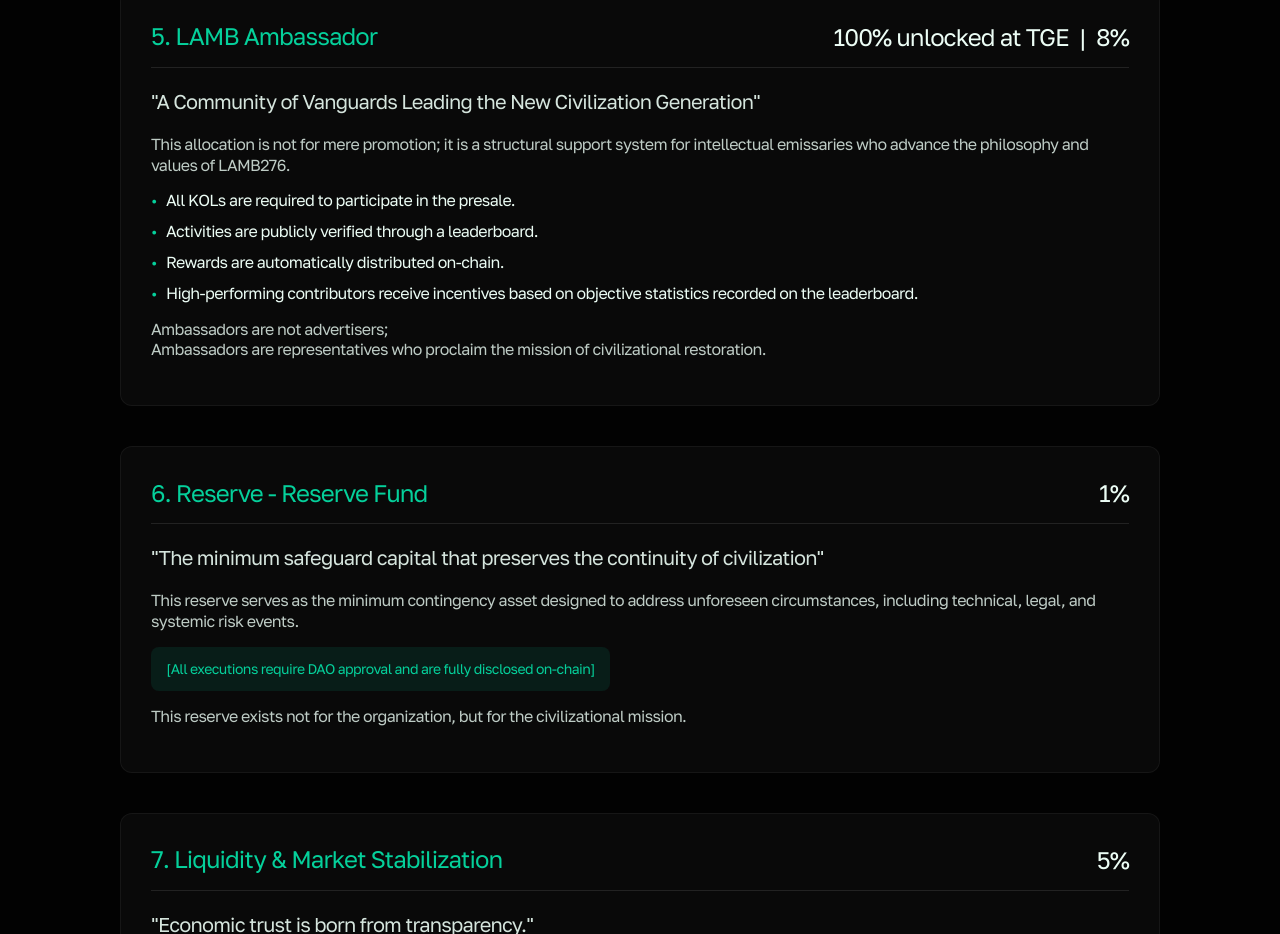
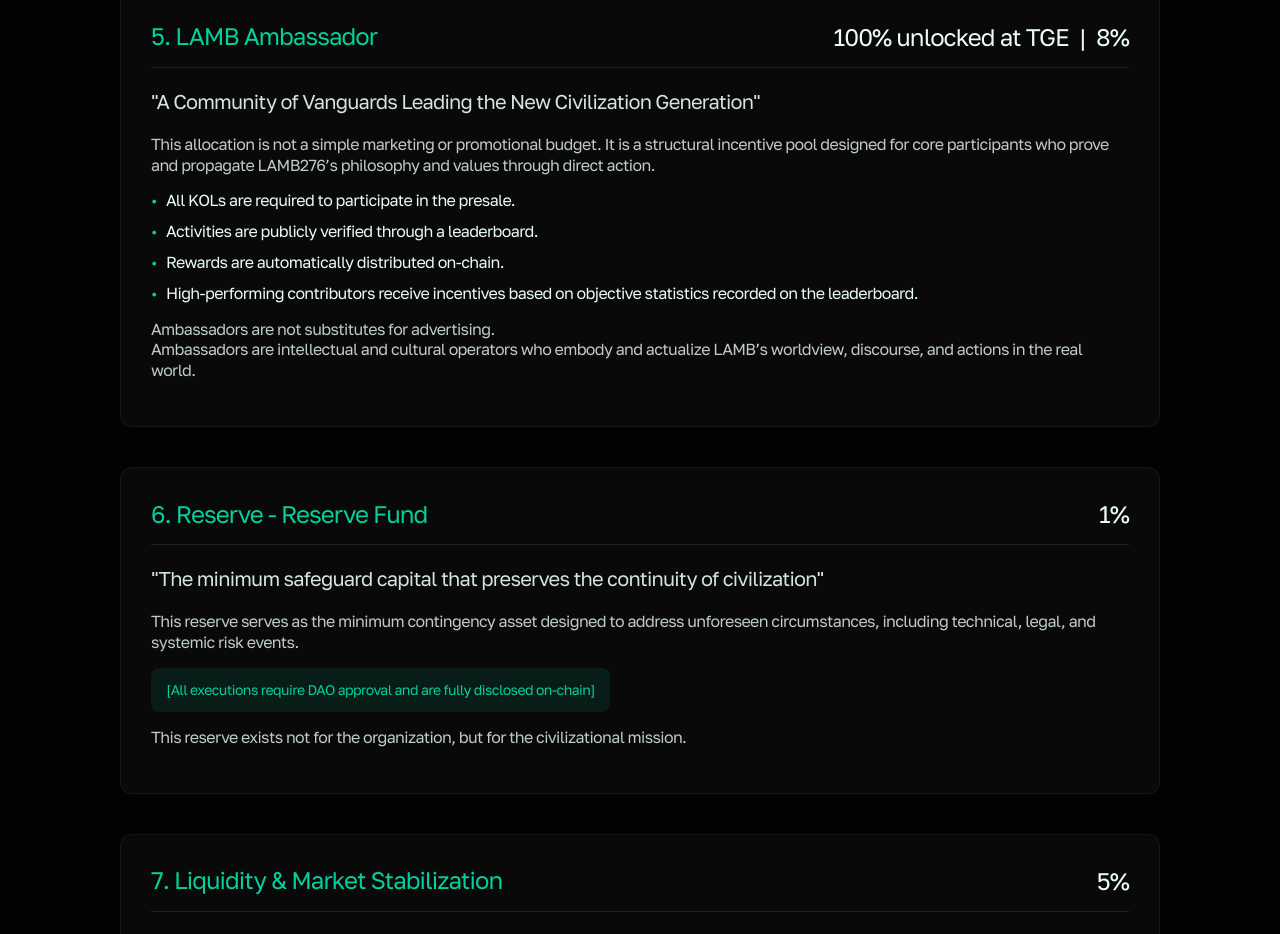
Before and after one commit to Lamb276/lamb276-landing, a React (Vite) app: page /tokenomics in a window 1280 px wide. Shown: the part 2722-3656 px from the top of the page. Built offline with nearby package versions, Linux system fonts and the light colour scheme.

Commit message:
design: Changed Tokenomics text

```diff
--- a/src/pages/Tokenomics.jsx
+++ b/src/pages/Tokenomics.jsx
@@ -269,10 +269,11 @@
                         </QuoteText>
                         <CardBody>
                             <p>
-                                This allocation is not for mere promotion; it is
-                                a structural support system for intellectual
-                                emissaries who advance the philosophy and values
-                                of LAMB276.
+                                This allocation is not a simple marketing or
+                                promotional budget. It is a structural incentive
+                                pool designed for core participants who prove
+                                and propagate LAMB276’s philosophy and values
+                                through direct action.
                             </p>
                             <List>
                                 <li>
@@ -294,10 +295,12 @@
                                 </li>
                             </List>
                             <p>
-                                Ambassadors are not advertisers;
+                                Ambassadors are not substitutes for advertising.
                                 <br />
-                                Ambassadors are representatives who proclaim the
-                                mission of civilizational restoration.
+                                Ambassadors are intellectual and cultural
+                                operators who embody and actualize LAMB’s
+                                worldview, discourse, and actions in the real
+                                world.
                             </p>
                         </CardBody>
                     </AllocationCard>
```
